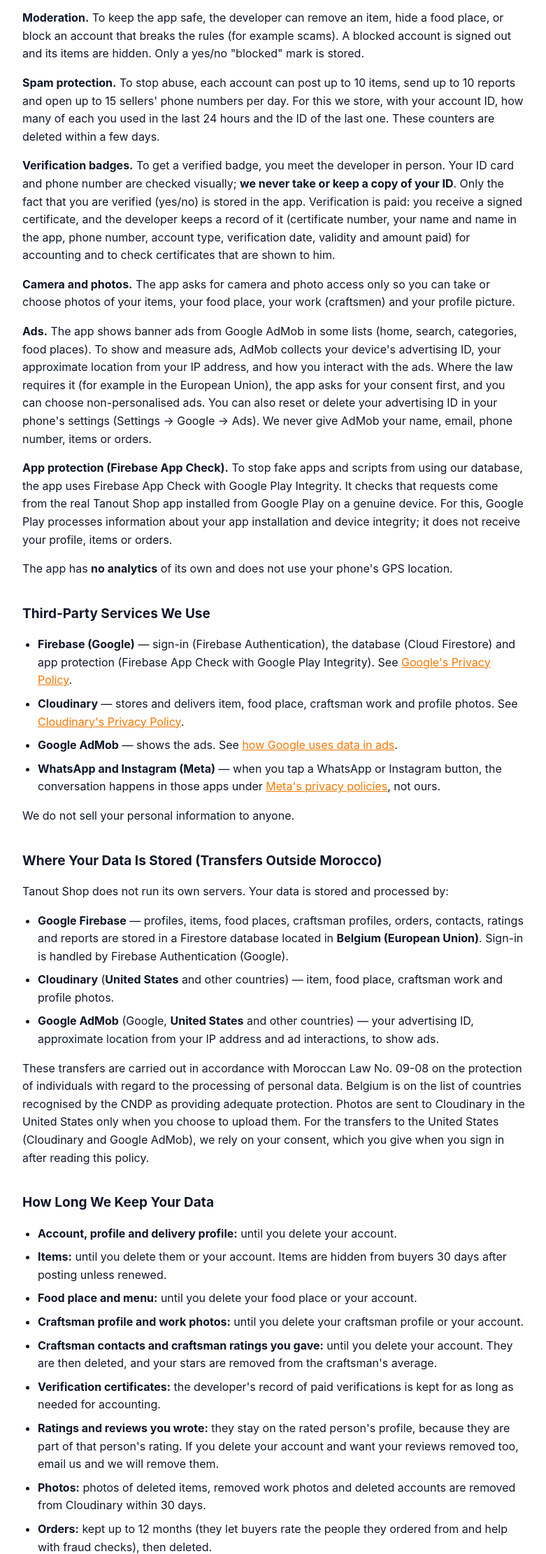
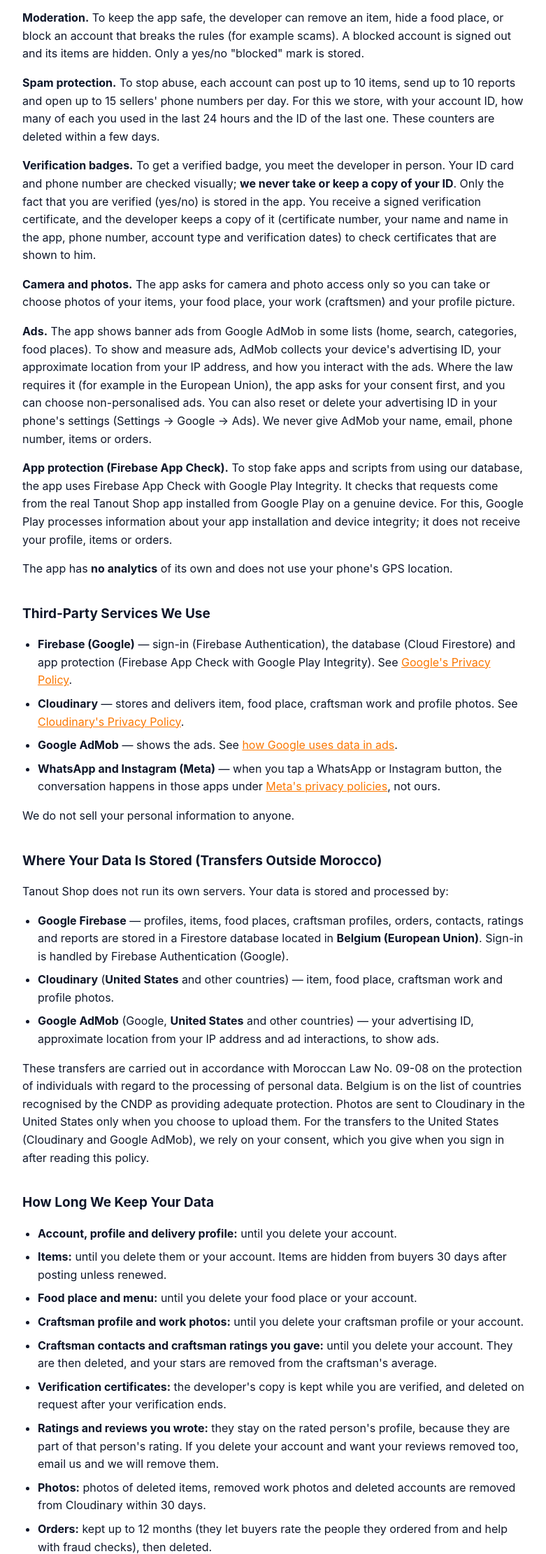
Before and after one commit to warachid/tanout-shop-privacy, a plain HTML site: page index.html in a window 1280 px wide. Shown: the part 2008-4228 px from the top of the page at 70% size, without its empty margins (248-1029 px from the left). Drawn offline with Linux system fonts and the light colour scheme.

Commit message:
Remove payment details from verification text
Updated the verification badge section to clarify the storage of verification certificates and their deletion process.

```diff
--- a/index.html
+++ b/index.html
@@ -57,7 +57,7 @@
 <p><strong>Reports.</strong> When you report an item, a seller, a food place or a craftsman, we store your account ID, what you reported, the reason and your optional comment. Reports are visible only to the developer, and we never tell anyone who reported them.</p>
 <p><strong>Moderation.</strong> To keep the app safe, the developer can remove an item, hide a food place, or block an account that breaks the rules (for example scams). A blocked account is signed out and its items are hidden. Only a yes/no "blocked" mark is stored.</p>
 <p><strong>Spam protection.</strong> To stop abuse, each account can post up to 10 items, send up to 10 reports and open up to 15 sellers' phone numbers per day. For this we store, with your account ID, how many of each you used in the last 24 hours and the ID of the last one. These counters are deleted within a few days.</p>
-<p><strong>Verification badges.</strong> To get a verified badge, you meet the developer in person. Your ID card and phone number are checked visually; <strong>we never take or keep a copy of your ID</strong>. Only the fact that you are verified (yes/no) is stored in the app. Verification is paid: you receive a signed certificate, and the developer keeps a record of it (certificate number, your name and name in the app, phone number, account type, verification date, validity and amount paid) for accounting and to check certificates that are shown to him.</p>
+<p><strong>Verification badges.</strong> To get a verified badge, you meet the developer in person. Your ID card and phone number are checked visually; <strong>we never take or keep a copy of your ID</strong>. Only the fact that you are verified (yes/no) is stored in the app. You receive a signed verification certificate, and the developer keeps a copy of it (certificate number, your name and name in the app, phone number, account type and verification dates) to check certificates that are shown to him.</p>
 <p><strong>Camera and photos.</strong> The app asks for camera and photo access only so you can take or choose photos of your items, your food place, your work (craftsmen) and your profile picture.</p>
 <p><strong>Ads.</strong> The app shows banner ads from Google AdMob in some lists (home, search, categories, food places). To show and measure ads, AdMob collects your device's advertising ID, your approximate location from your IP address, and how you interact with the ads. Where the law requires it (for example in the European Union), the app asks for your consent first, and you can choose non-personalised ads. You can also reset or delete your advertising ID in your phone's settings (Settings → Google → Ads). We never give AdMob your name, email, phone number, items or orders.</p>
 <p><strong>App protection (Firebase App Check).</strong> To stop fake apps and scripts from using our database, the app uses Firebase App Check with Google Play Integrity. It checks that requests come from the real Tanout Shop app installed from Google Play on a genuine device. For this, Google Play processes information about your app installation and device integrity; it does not receive your profile, items or orders.</p>
@@ -88,7 +88,7 @@
   <li><strong>Food place and menu:</strong> until you delete your food place or your account.</li>
   <li><strong>Craftsman profile and work photos:</strong> until you delete your craftsman profile or your account.</li>
   <li><strong>Craftsman contacts and craftsman ratings you gave:</strong> until you delete your account. They are then deleted, and your stars are removed from the craftsman's average.</li>
-  <li><strong>Verification certificates:</strong> the developer's record of paid verifications is kept for as long as needed for accounting.</li>
+  <li><strong>Verification certificates:</strong> the developer's copy is kept while you are verified, and deleted on request after your verification ends.</li>
   <li><strong>Ratings and reviews you wrote:</strong> they stay on the rated person's profile, because they are part of that person's rating. If you delete your account and want your reviews removed too, email us and we will remove them.</li>
   <li><strong>Photos:</strong> photos of deleted items, removed work photos and deleted accounts are removed from Cloudinary within 30 days.</li>
   <li><strong>Orders:</strong> kept up to 12 months (they let buyers rate the people they ordered from and help with fraud checks), then deleted.</li>
```
